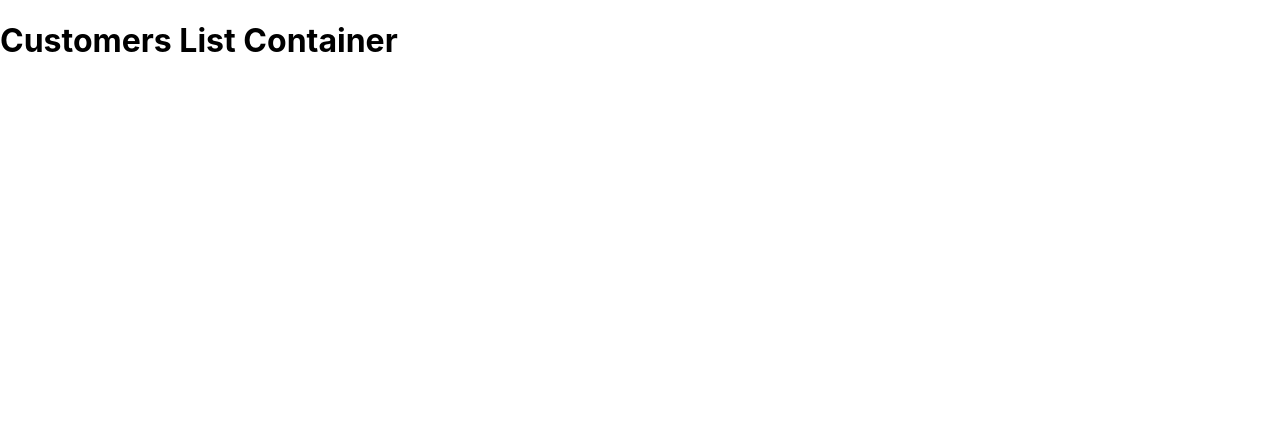
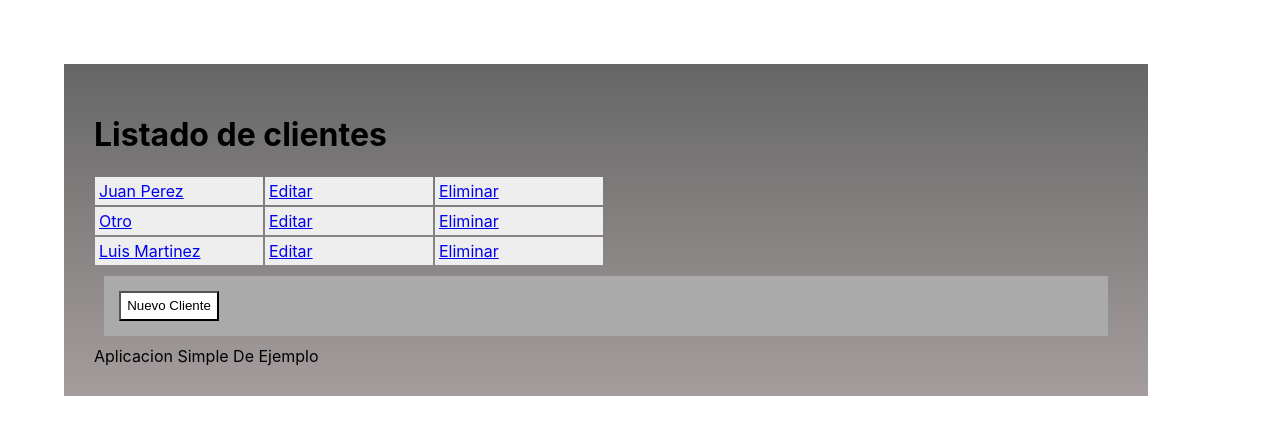
Before and after one commit to g4rci/React-Redux-CustomersApp, a React (Create React App) app: page / in a window 1280 px wide. Both pictures are taken after a click on the button "Listado de clientes". Shown: the top 434 px of the page. Built offline with nearby package versions, Linux system fonts and the light colour scheme.

Commit message:
CustomersContainer + css

```diff
--- a/src/App.js
+++ b/src/App.js
@@ -1,7 +1,8 @@
 import React, { Component } from 'react';
-import { Link, BrowserRouter as Router, Route, Switch } from 'react-router-dom';
+import { BrowserRouter as Router, Route, Switch } from 'react-router-dom';
 import './App.css';
 import HomeContainer from './containers/HomeContainer';
+import CustomersContainer from './containers/CustomersContainer';
 
 class App extends Component {
 
@@ -9,7 +10,7 @@
 
   renderCustomerContainer = () => <h1>Customers Container</h1>;
 
-  renderCustomerListContainer = () => <h1>Customers List  Container</h1>;
+  renderCustomerListContainer = () => <CustomersContainer />;
 
   renderCustomerNewContainer = () => <h1>Customers New Container</h1>;
 
--- a/src/components/AppHeader.js
+++ b/src/components/AppHeader.js
@@ -4,9 +4,9 @@
 const AppHeader = props => {
     return (
         <div>
-            <divdiv className="app-header">
+            <div className="app-header">
                 <h1>{props.title}</h1>
-            </divdiv>
+            </div>
         </div>
     );
 };
--- a/src/components/CustomerListItem.js
+++ b/src/components/CustomerListItem.js
@@ -1,10 +1,12 @@
 import React from 'react';
 import PropTypes from 'prop-types';
+import { Link } from 'react-router-dom';
+
 
 const CustomerListItem = ({ name, editAction, delAction, urlPath, dni }) => {
     return (
         <div>
-            <div className="customer-list-item">
+            <div className="customers-list-item">
                 <div className="field">
                     <Link to={`${urlPath}${dni}`}>{name}</Link>
                 </div>
--- a/src/components/CustomersList.js
+++ b/src/components/CustomersList.js
@@ -2,15 +2,16 @@
 import PropTypes from 'prop-types';
 import CustomerListItem from './CustomerListItem';
 
-const CustomersList = ({ cutomers }) => {
+const CustomersList = ({ customers, urlPath }) => {
     return (
         <div>
             <div className='customer-list'>
                 {
                     customers.map( c =>
                     <CustomerListItem
-                        ket={c.dni}
-                        customer={c.name}
+                        key={c.dni}
+                        dni={c.dni}
+                        name={c.name}
                         editAction={'Editar'}
                         delAction={'Eliminar'}
                         urlPath={urlPath}>
--- /dev/null
+++ b/src/containers/CustomersContainer.js
@@ -0,0 +1,54 @@
+import React, { Component } from 'react';
+import PropTypes from 'prop-types';
+import AppFrame from '../components/AppFrame';
+import CustomersList from './../components/CustomersList';
+import CustomersActions from '../components/CustomersActions';
+
+const customers = [
+    {
+        'dni': '27000000',
+        'name': 'Juan Perez',
+        'age': 37
+    },
+    {
+        'dni': '30000000',
+        'name': 'Otro',
+        'age': 37
+    },
+    {
+        'dni': '24000000',
+        'name': 'Luis Martinez',
+        'age': 32
+    }
+];
+
+class CustomersContainer extends Component {
+
+    renderBody = customers => (
+        <div>
+            <CustomersList
+                customers={customers}
+                urlPath={'customers/'} >
+            </CustomersList>
+            <CustomersActions>
+                <button onClick={this.handleAddNew}>Nuevo Cliente</button>
+            </CustomersActions>
+        </div>
+    );
+
+    render() {
+        return (
+            <div>
+                <AppFrame
+                    header={'Listado de clientes'}
+                    body={this.renderBody(customers)}></AppFrame>
+            </div>
+        );
+    }
+}
+
+CustomersContainer.propTypes = {
+
+};
+
+export default CustomersContainer;
--- a/src/containers/HomeContainer.js
+++ b/src/containers/HomeContainer.js
@@ -1,5 +1,4 @@
 import React, { Component } from 'react'
-import PropTypes from 'prop-types';
 import AppFrame from '../components/AppFrame';
 import CustomersActions from '../components/CustomersActions';
 import { withRouter } from 'react-router-dom';
@@ -14,7 +13,7 @@
         return (
             <div>
                 <AppFrame
-                    header='home'
+                    header='Home'
                     body={
                         <div>
                             Esta es la pantalla inicial
@@ -27,10 +26,6 @@
             </div>
         )
     }
-}
-
-HomeContainer.propTypes = {
-
 };
 
 export default withRouter(HomeContainer);
--- a/src/index.css
+++ b/src/index.css
@@ -31,3 +31,11 @@
   height: 30px;
   margin: 5px;
 }
+
+.customers-list-item .field{
+  width: 160px;
+  margin: 1px;
+  padding: 4px;
+  background: #EEE;
+  display: inline-block;
+}
```
